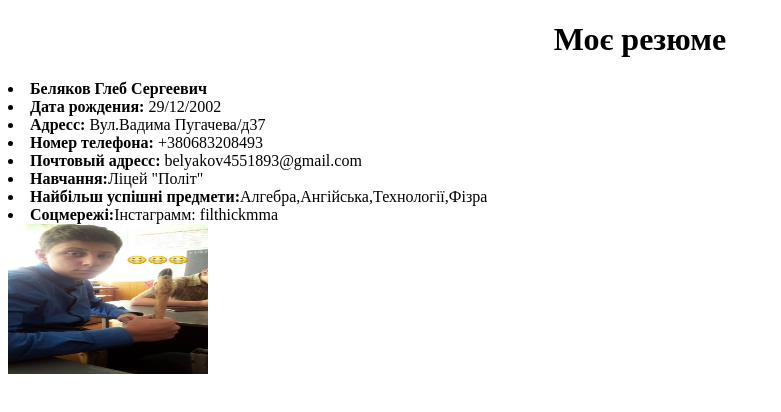
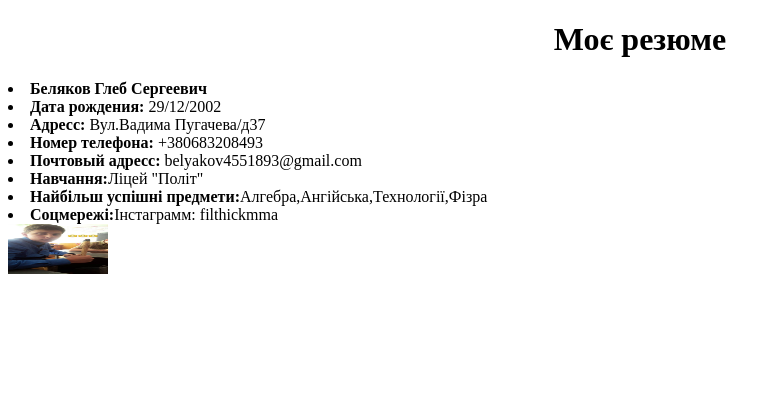
Before and after one commit to belyakovglebfilth/belyakovglebfilth.github.io, a plain HTML site: page resume.html in a window 1280 px wide. Shown: the whole page, without its empty margins (0-781 px from the left). Drawn offline with Linux system fonts and the light colour scheme.

Commit message:
Update resume.html

```diff
--- a/resume.html
+++ b/resume.html
@@ -14,7 +14,7 @@
 <li><b>Навчання:</b>Ліцей "Політ"</li>
 <li><b>Найбільш успішні предмети:</b>Алгебра,Ангійська,Технології,Фізра</li>
 <li><b>Соцмережі:</b>Інстаграмм: filthickmma</li>
-<img src="res.jpg" alt="embleme" width="200" height="150">
+<img src="res.jpg" alt="embleme" width="100" height="50">
 
 </body>
 </html>
```
